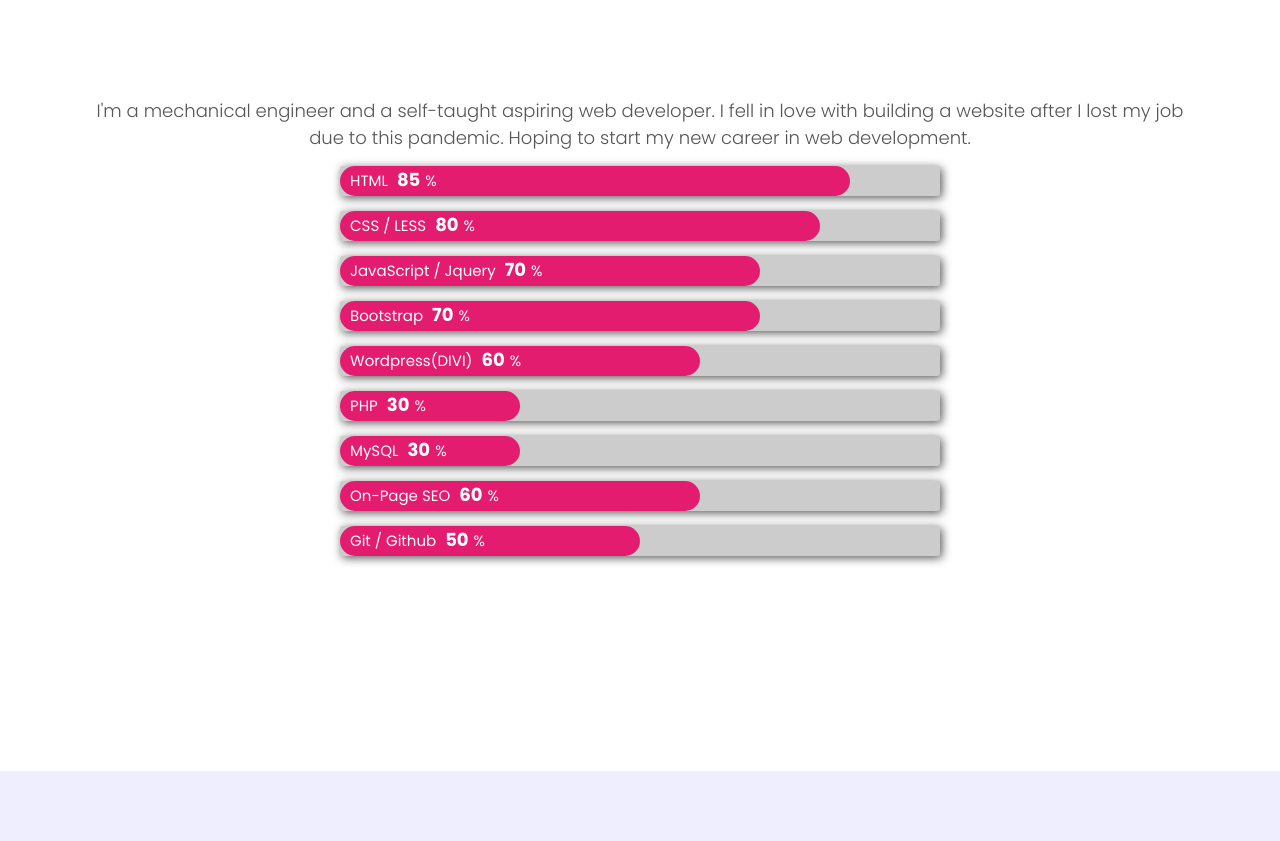
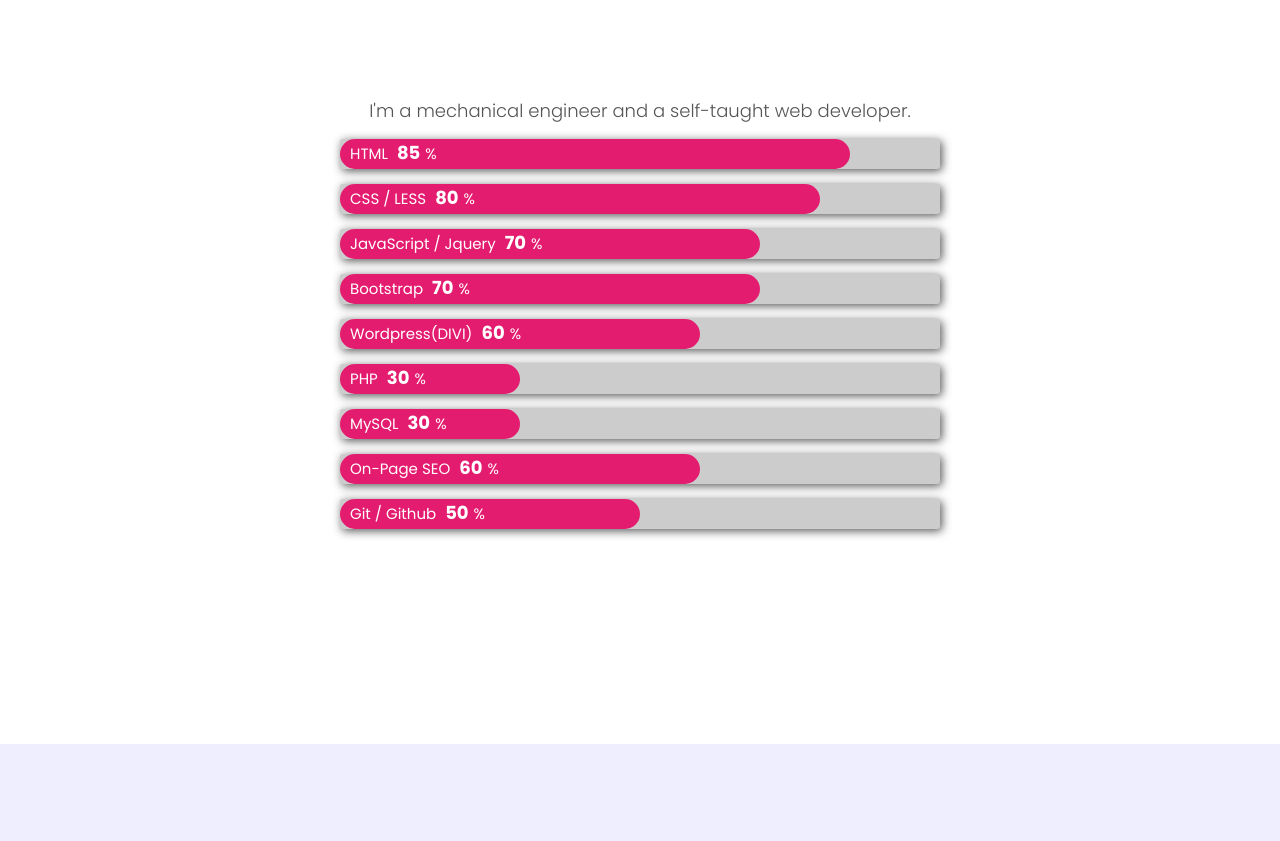
Before and after one commit to jorengalanida/portfolio, a plain HTML site: page index.html in a window 1280 px wide. Shown: the part 1031-1872 px from the top of the page. Drawn offline with nearby package versions, Linux system fonts and the light colour scheme.

Commit message:
update0430

```diff
--- a/index.html
+++ b/index.html
@@ -48,9 +48,7 @@
       <section class="section-2" id="section-2">
         <h1 class="section-heading section-2-heading">About Me</h1>
         <h2>
-          I'm a mechanical engineer and a self-taught aspiring web developer. I
-          fell in love with building a website after I lost my job due to this
-          pandemic. Hoping to start my new career in web development.
+          I'm a mechanical engineer and a self-taught web developer.
         </h2>
         <div class="progress-bars-wrapper">
           <div class="progress-bar">
```
